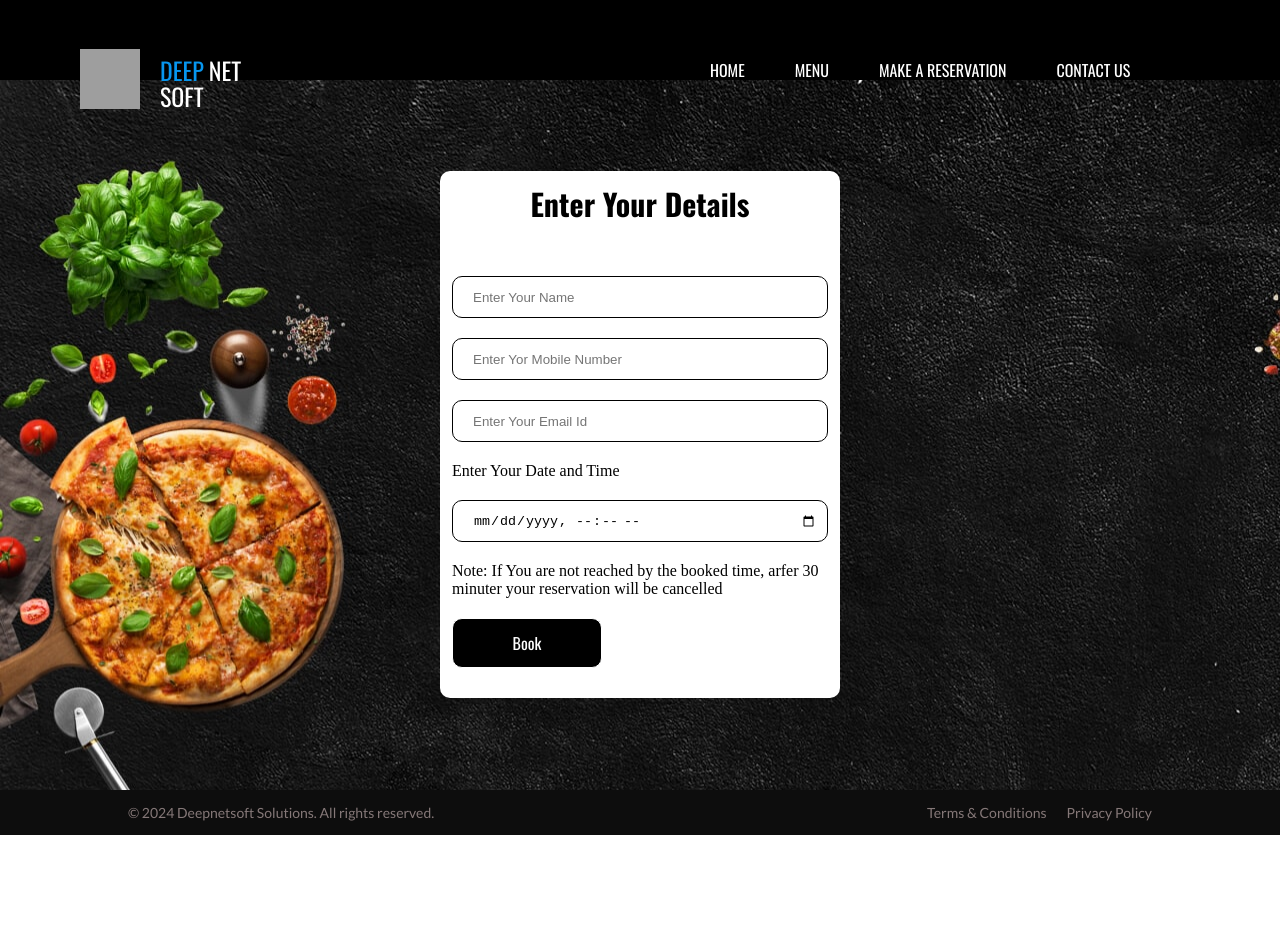
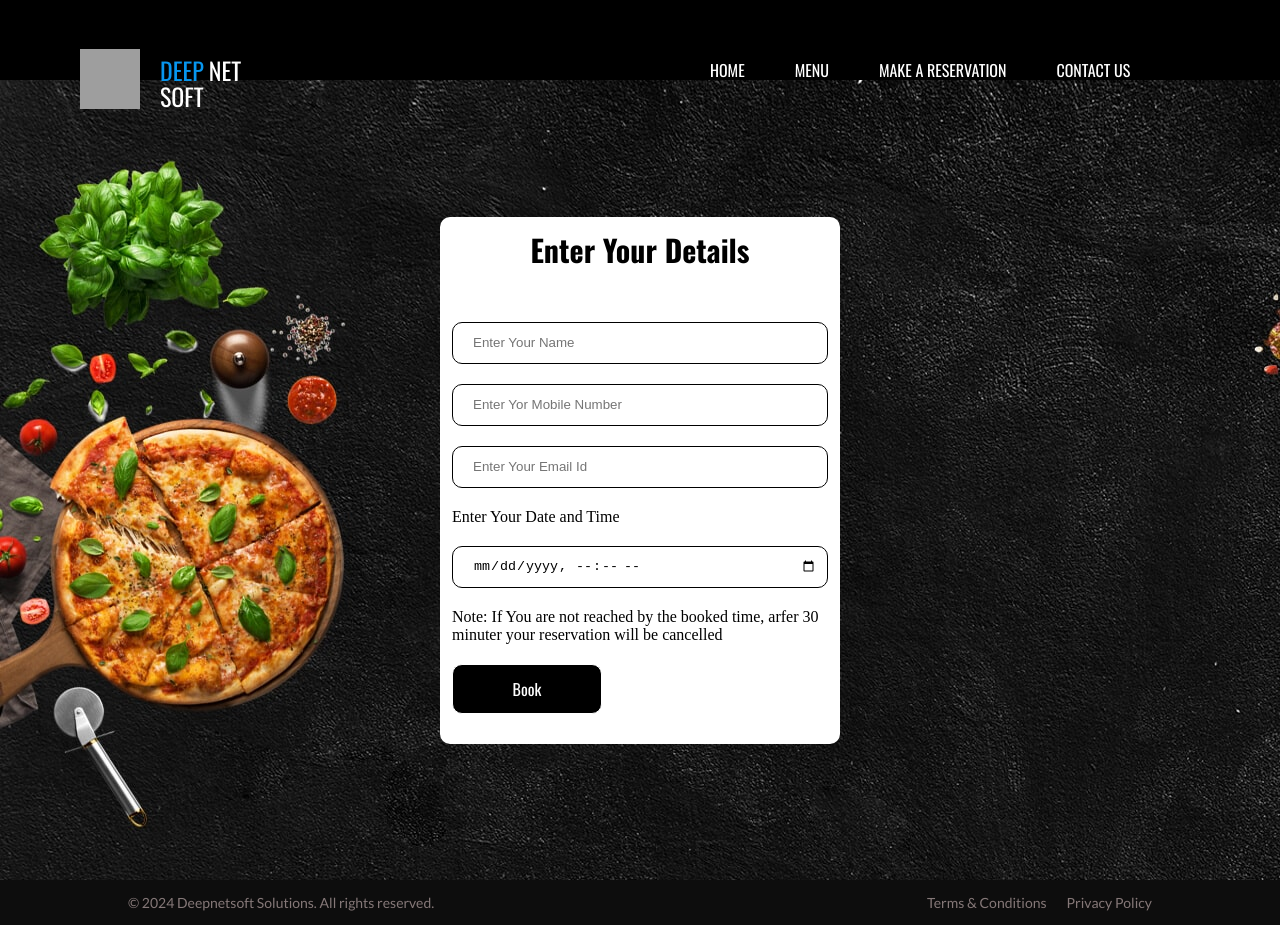
Before and after one commit to Anujith-vk/Deep-net-soft-Machine-Test, a React (Create React App) app in the folder frontend/: page /reservation in a window 1280 px wide. Before the commit the page ends 835 px from the top, so only its background shows below. Built offline with nearby package versions, Linux system fonts and the light colour scheme; grey boxes are pictures that could not be loaded; a web font is replaced by a local one.

Commit message:
Update Reservationbody.css

```diff
--- a/frontend/src/components/Reservation/Reservationbody.css
+++ b/frontend/src/components/Reservation/Reservationbody.css
@@ -3,7 +3,7 @@
     display: flex;
     justify-content: center;
     align-items: center;
-    height: 88.7vh;
+    height: 100vh;
     width: 100%;
     background-color: black;
 }
```
